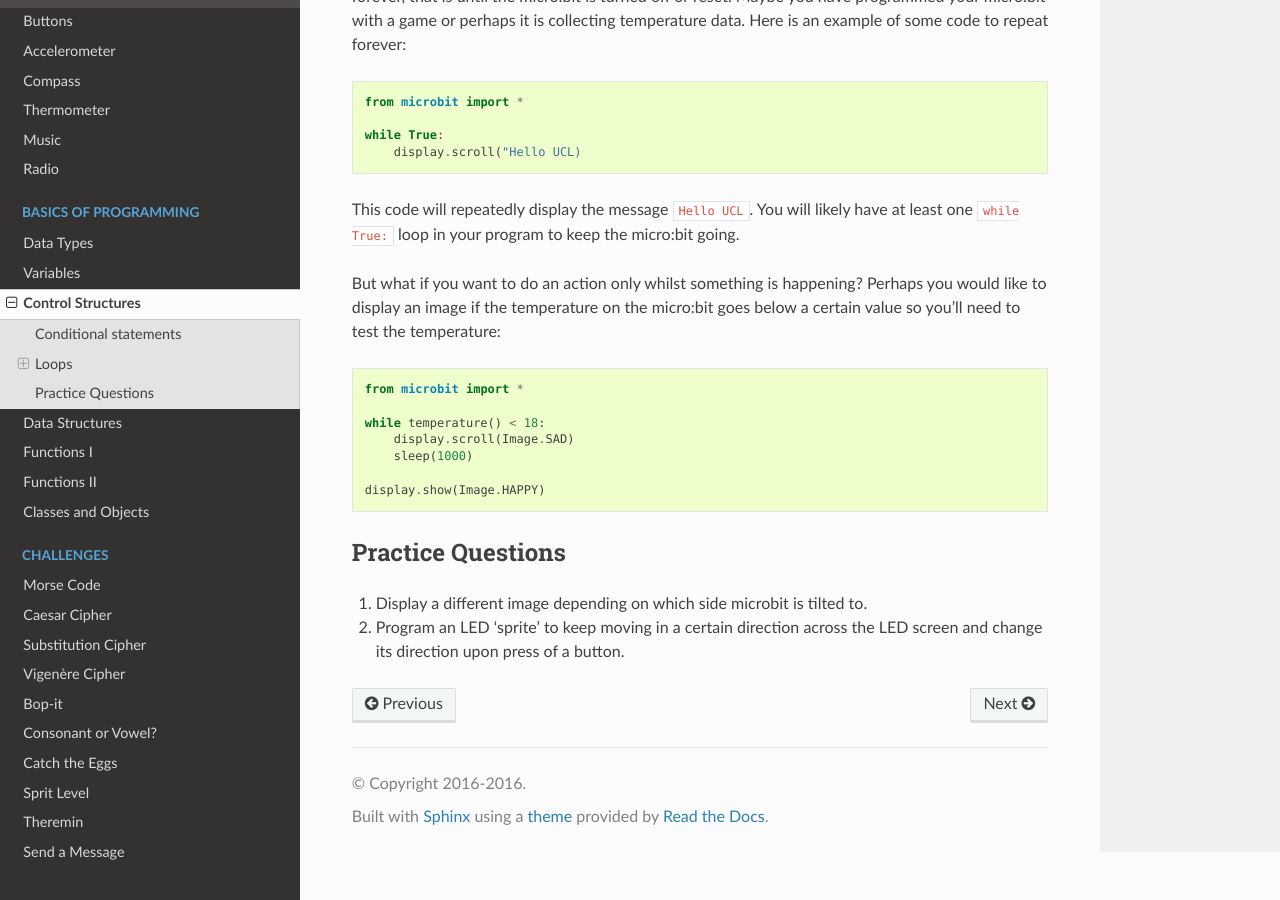
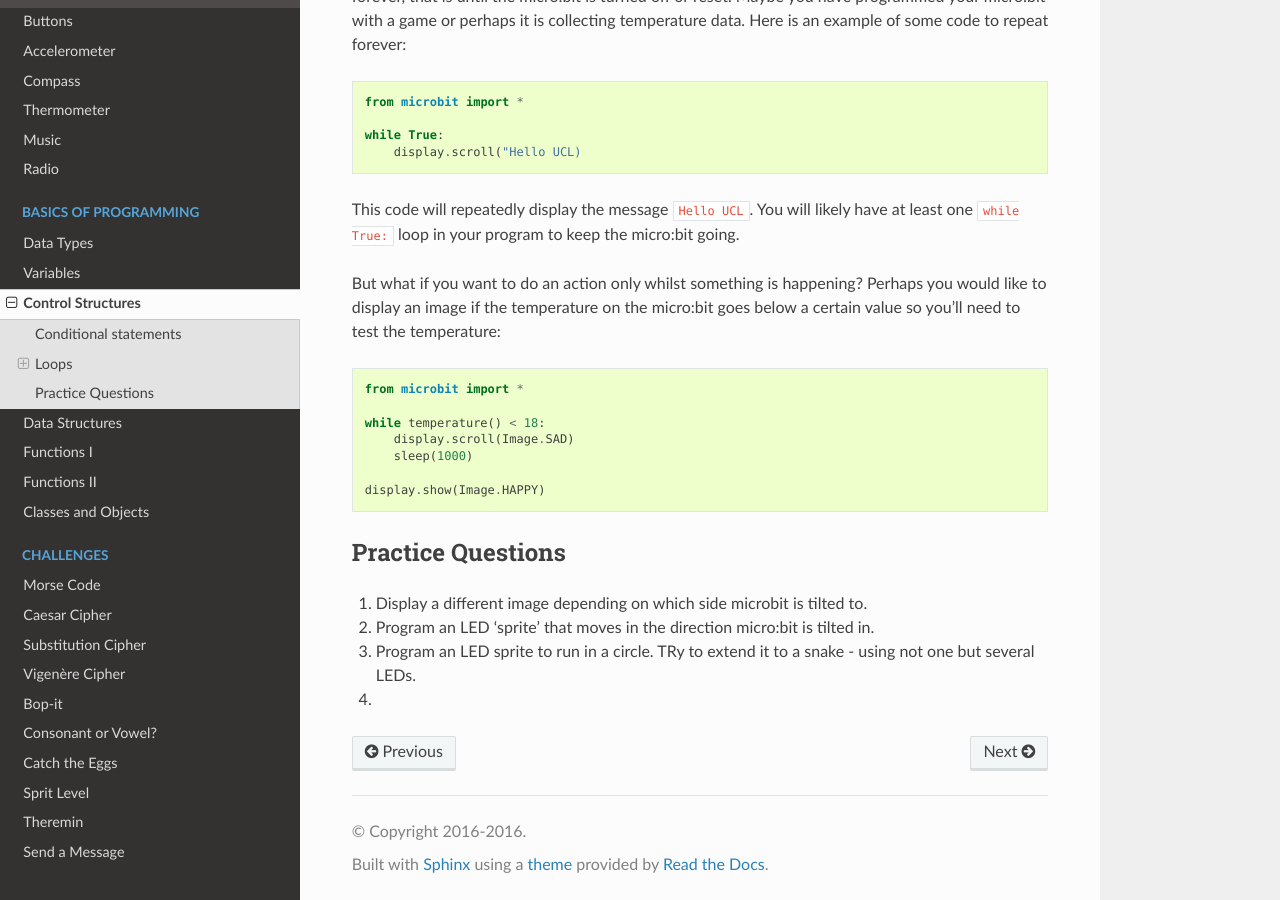
Before and after one commit to rharbird/microbit-challenges, a Sphinx documentation site: the page built from docs/source/basics/control_structures.rst, in a window 1280 px wide and 900 px high, scrolled down 2609 px. Built offline with Sphinx 7.4.7 and the Read the Docs theme 2.0.0, drawn with Linux system fonts in a browser that asks for light colours.

Commit message:
Add exercises

```diff
--- a/docs/source/basics/control_structures.rst
+++ b/docs/source/basics/control_structures.rst
@@ -110,4 +110,8 @@ Practice Questions
 
 1. Display a different image depending on which side microbit is tilted to.
 
-2. Program an LED 'sprite' to keep moving in a certain direction across the LED screen and change its direction upon press of a button.
+2. Program an LED 'sprite' that moves in the direction micro:bit is tilted in.
+
+3. Program an LED sprite to run in a circle. TRy to extend it to a snake - using not one but several LEDs.
+
+4.
```
